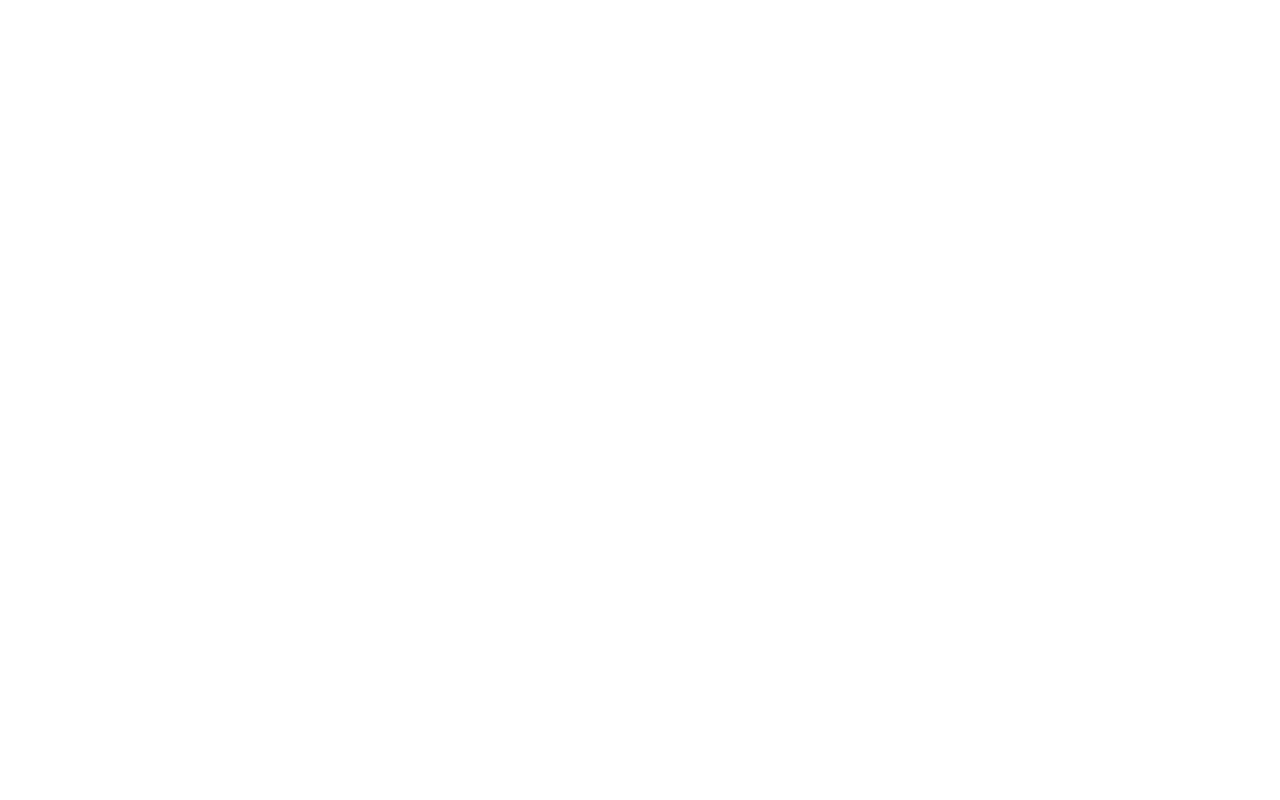
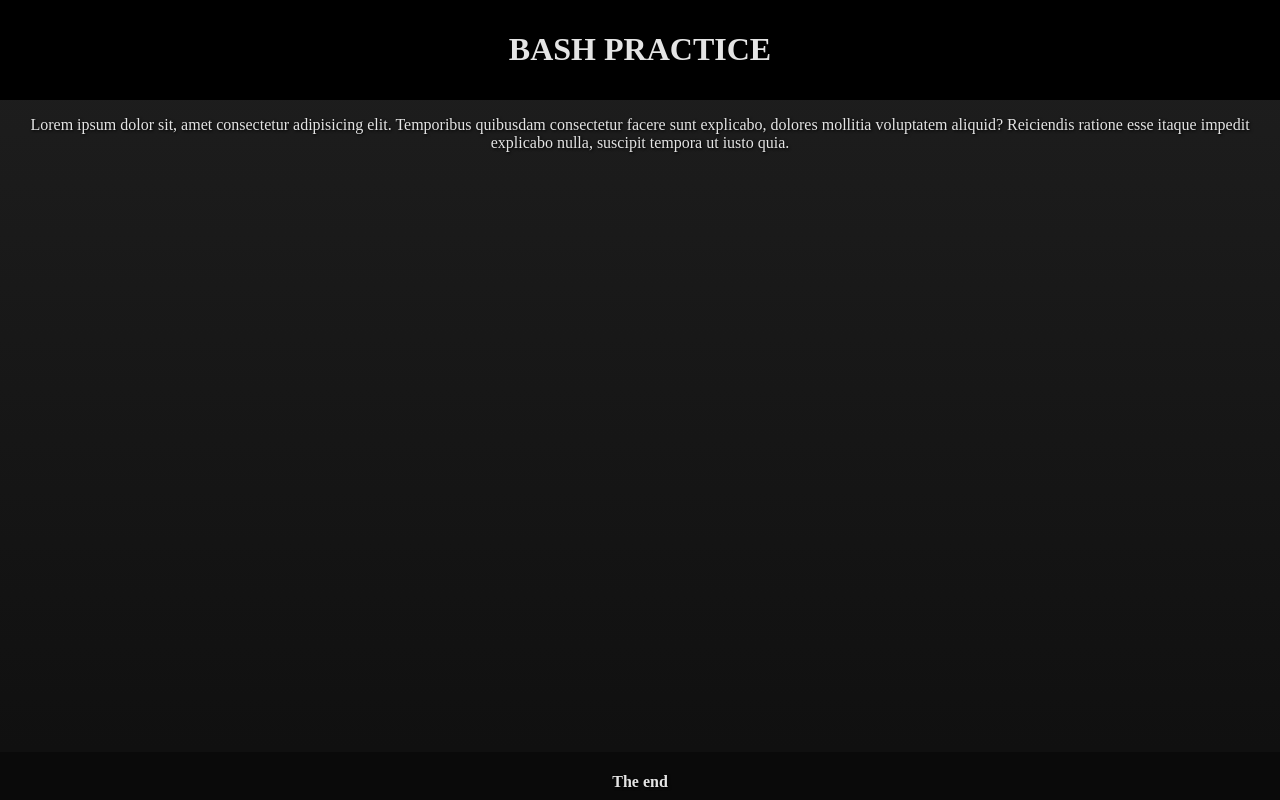
Before and after one commit to Jabiggity/GitPractice, a plain HTML site: page index.html in a window 1280 px wide. Drawn offline with Linux system fonts and the light colour scheme.

Commit message:
slight personalization

```diff
--- a/index.html
+++ b/index.html
@@ -3,9 +3,21 @@
     <meta charset="UTF-8">
     <meta http-equiv="X-UA-Compatible" content="IE=edge">
     <meta name="viewport" content="width=device-width, initial-scale=1.0">
-    <title>Document</title>
+    <link rel="stylesheet" href="style.css">
+    <title>Class 3-23</title>
 </head>
 <body>
+        <header>
+            <h1>BASH PRACTICE</h1>
+        </header>
 
+        <main>
+            <p>Lorem ipsum dolor sit, amet consectetur adipisicing elit. Temporibus quibusdam consectetur facere sunt explicabo, dolores mollitia voluptatem aliquid? Reiciendis ratione esse itaque impedit explicabo nulla, suscipit tempora ut iusto quia.</p>
+
+        </main>
+
+        <footer>
+            <h4>The end</h4>
+        </footer>
 </body>
 </html>
--- a/style.css
+++ b/style.css
@@ -0,0 +1,32 @@
+html{
+    background:linear-gradient(rgb(29, 29, 29) 10%,rgb(15, 15, 15) 100%);
+    color:rgb(228, 228, 228);
+    text-shadow: 1px 1px 3px black;
+
+}
+body{
+    margin:0;
+}
+header{
+    background-color: black;
+    padding: 10px;
+
+}
+h1{
+    text-align: center;
+}
+p{
+    text-align: center;
+}
+footer{
+    display: flex;
+    justify-content: center;
+    position: absolute;
+    bottom: 0;
+    height: 3rem;
+    left: 0;
+    right: 0;
+    background-color: rgb(10, 10, 10);
+
+
+}
```
